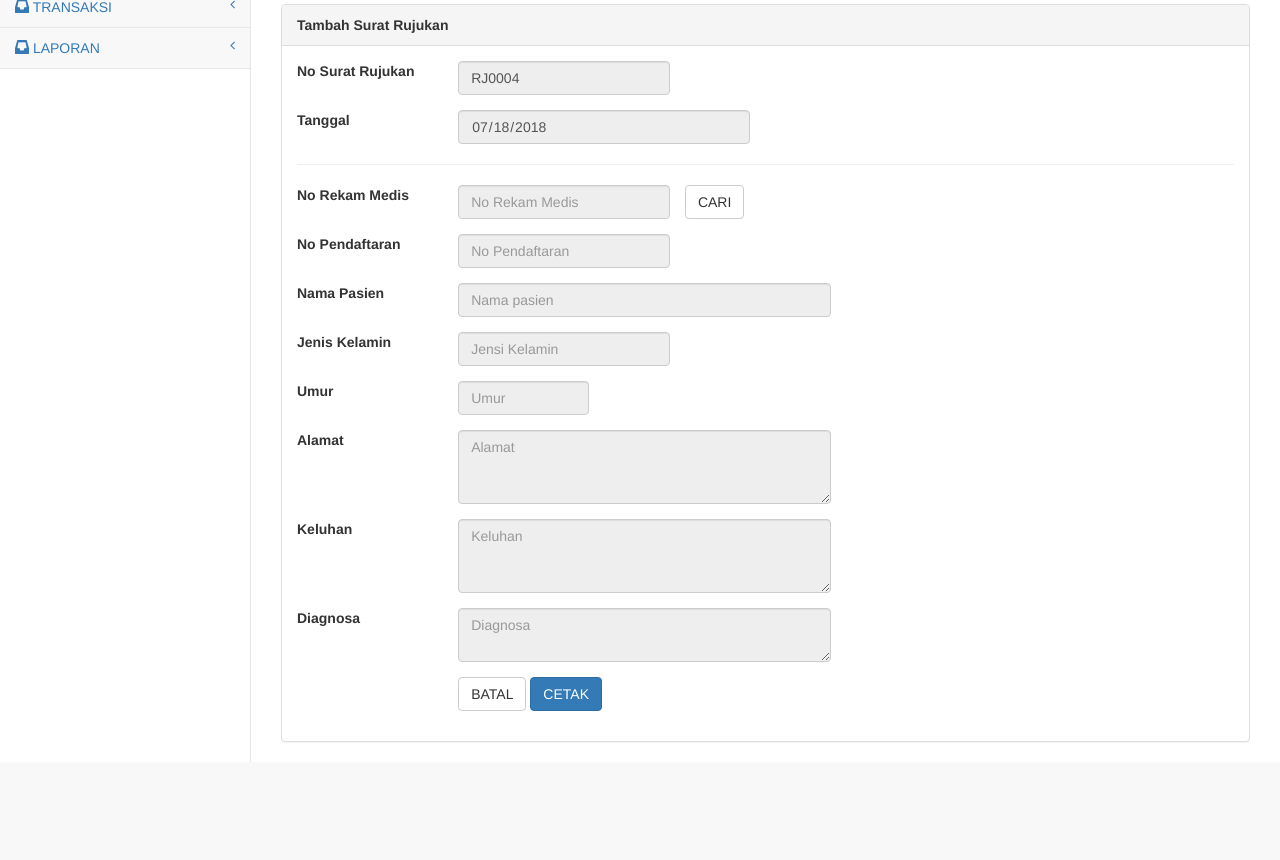
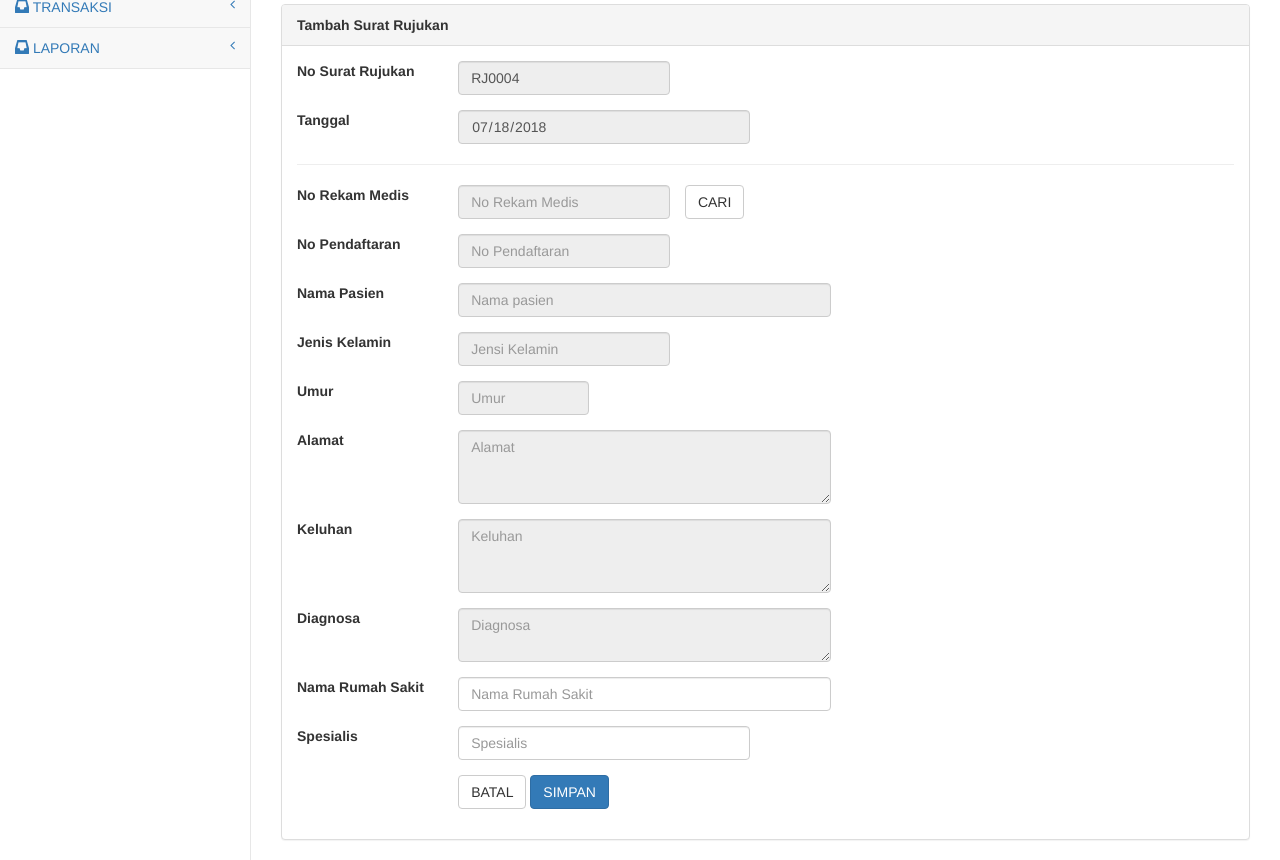
Before and after one commit to penguinkampus/klinik, a PHP site: page /transaksi/tambah-rujukan.php in a window 1280 px wide. Shown: the part 146-1006 px from the top of the page. Before the commit the page ends 908 px from the top, so only its background shows below. Run offline with PHP 8.4, Linux system fonts and the light colour scheme; a user stored in the database is signed in; data comes from the database, SQL or seed files in the repository; some libraries are stand-ins or nearby versions.

Commit message:
Update tambah-rujukan.php

```diff
--- a/view/tambah-rujukan.php
+++ b/view/tambah-rujukan.php
@@ -26,18 +26,22 @@ if (isset($_POST['submit'])) {
   $tglrujukan = $_POST['tglrujukan'];
   $nomedis = $_POST['nomedis'];
   $nodaftar = $_POST['nodaftar'];
+  $nmrumahsakit = $_POST['nmrumahsakit'];
+  $spesialis = $_POST['spesialis'];
 
   $simpan   = mysql_query("INSERT INTO trsuratrujukan VALUES (
                           '$norujukan',
                           '$tglrujukan',
                           '$nomedis',
-                          '$nodaftar'
+                          '$nodaftar',
+                          '$nmrumahsakit',
+                          '$spesialis'
                           )");
 
   if ($simpan) {
-    echo "<script>alert('Data BERHASIL di Simpan!');</script>";
+    echo "<script>alert('Data BERHASIL di Simpan!');window.location='rujukan.php';</script>";
   } else {
-    echo "<script>alert('Data GAGAL di Simpan!');</script>";
+    echo "<script>alert('Data GAGAL di Simpan!');window.location='tambah-rujukan.php';</script>";
   }
 }
 
@@ -124,12 +128,24 @@ if (isset($_POST['submit'])) {
                     <textarea rows="2" type="text" id="diagnosa" name="diagnosa" class="form-control" placeholder="Diagnosa" readonly></textarea>
                   </div>
                 </div>
+                <div class="form-group row">
+                  <label class="col-md-2 form-control-label" for="text-input">Nama Rumah Sakit</label>
+                  <div class="col-md-5">
+                    <input type="text" id="nmrumahsakit" name="nmrumahsakit" class="form-control" placeholder="Nama Rumah Sakit">
+                  </div>
+                </div>
+                <div class="form-group row">
+                  <label class="col-md-2 form-control-label" for="text-input">Spesialis</label>
+                  <div class="col-md-4">
+                    <input type="text" id="spesialis" name="spesialis" class="form-control" placeholder="Spesialis">
+                  </div>
+                </div>
 
                 <div class="form-group row">
                   <label class="col-md-2 form-control-label" for="text-input"></label>
                   <div class="col-md-5">
                     <a href="rujukan.php" type="reset" class="btn btn-default">BATAL</a>
-                    <button name="submit" type="submit" class="btn btn-primary">CETAK</button>
+                    <button name="submit" type="submit" class="btn btn-primary">SIMPAN</button>
                   </div>
                 </div>
               </form>
```
